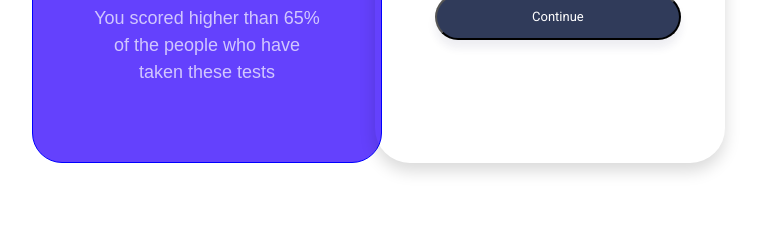
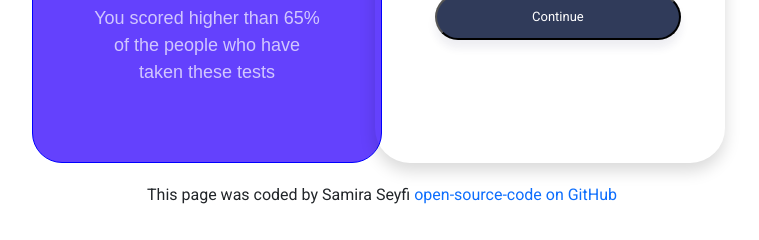
Before and after one commit to Samira77-ss/Challenge1, a plain HTML site: page index.html in a window 1280 px wide. Shown: the part 560-800 px from the top of the page, without its empty margins (258-1017 px from the left). Drawn offline with nearby package versions, Linux system fonts and the light colour scheme.

Commit message:
add footer

```diff
--- a/index.html
+++ b/index.html
@@ -90,7 +90,10 @@
           </ul>
           <button>Continue</button>
         </div>
+
       </div>
+
     </div>
+     <footer>This page was coded by Samira Seyfi <a href="https://github.com/Samira77-ss/Challenge1" alt="GithHub Profile">open-source-code on GitHub</a></footer>
   </body>
 </html>
--- a/src/styles.css
+++ b/src/styles.css
@@ -47,6 +47,13 @@ button {
   border-radius: 30px;
   transition: all 200ms ease;
   box-shadow: rgb(37 39 89 / 8%) 0px 8px 8px 0;
+}
+footer {
+  text-align: center;
+  margin: 20px auto;
+}
+a {
+  text-decoration: none;
 }
 button:hover {
   background: #ffff;
```
